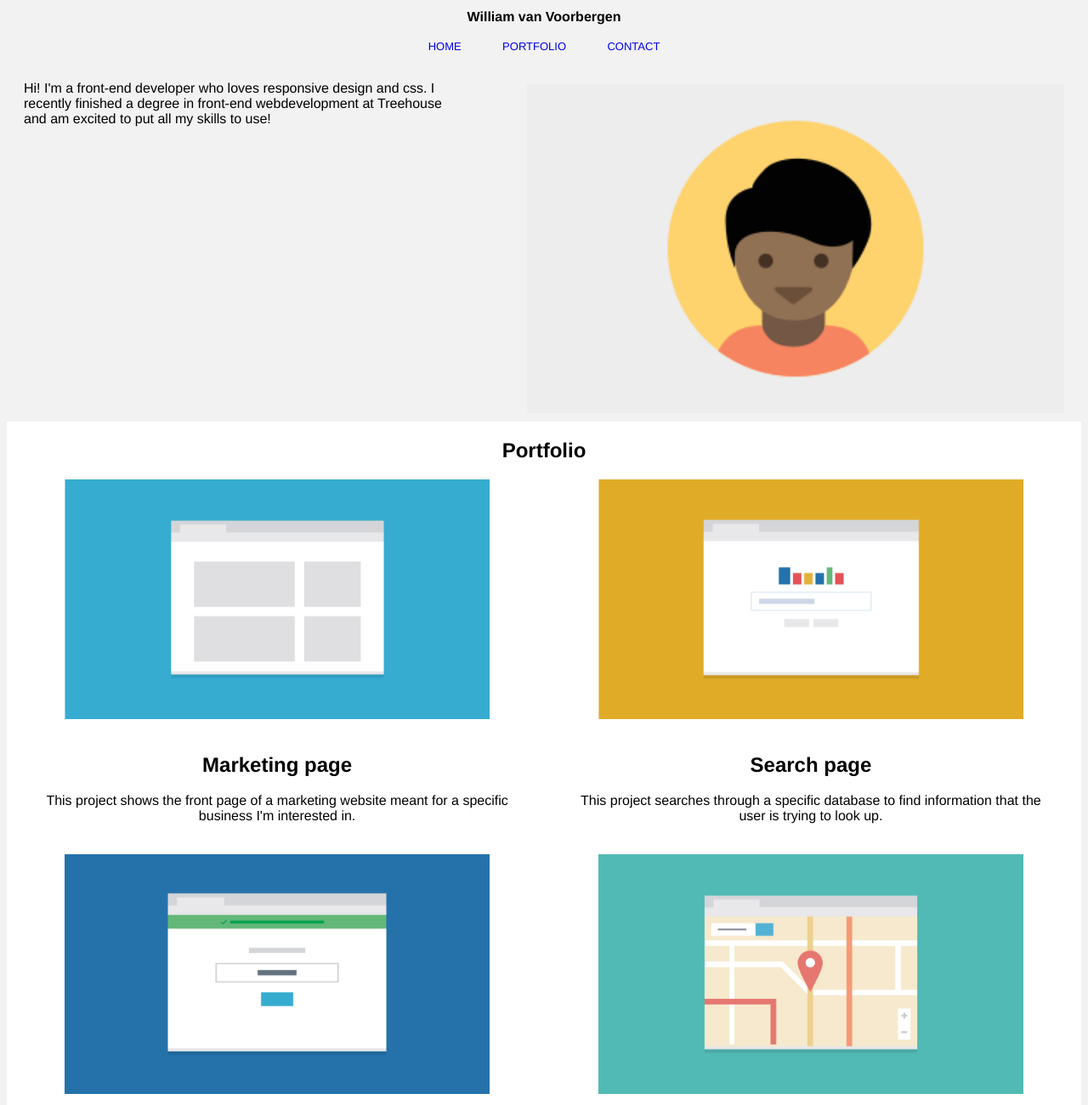
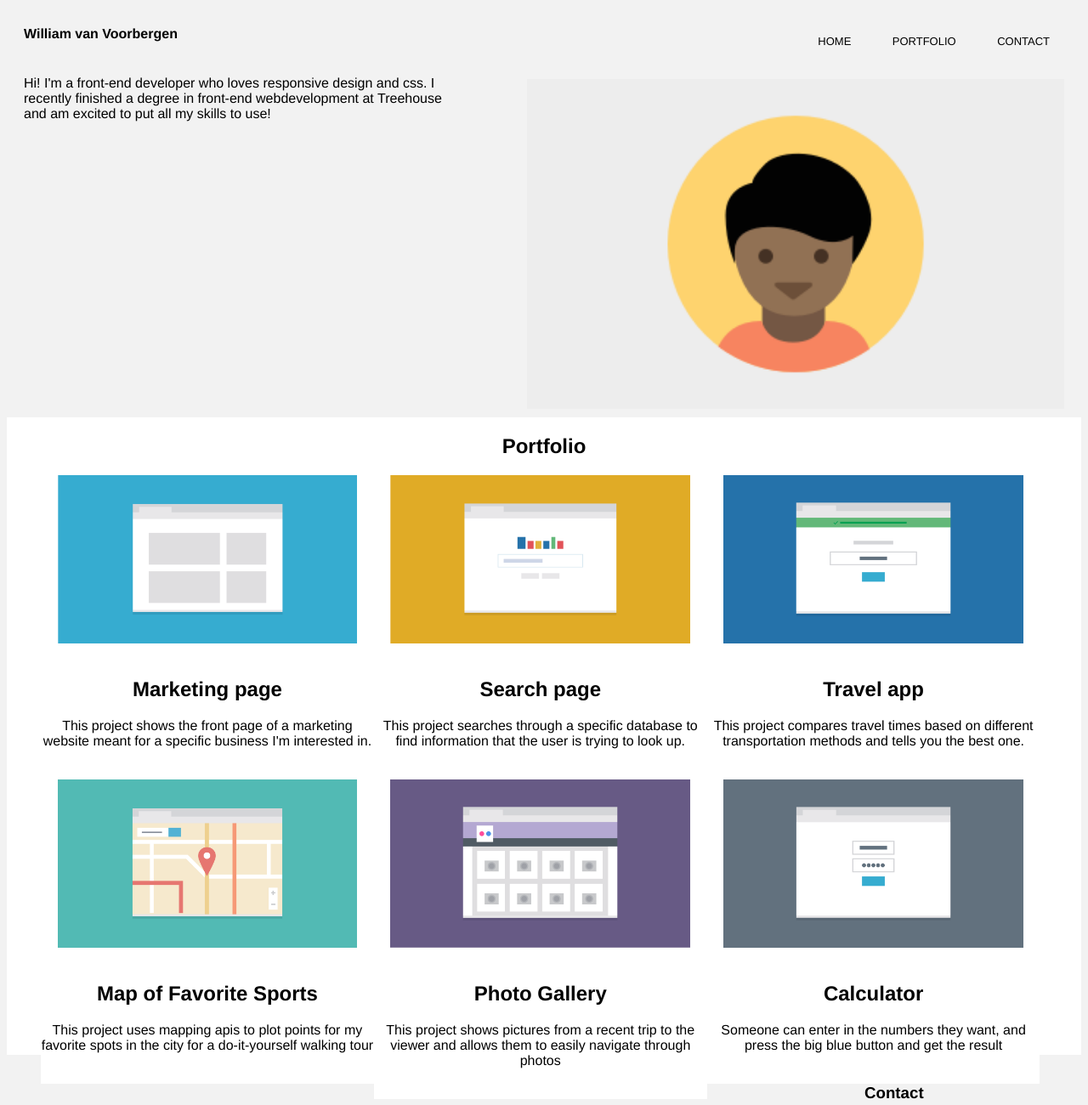
Before and after one commit to wvv1989/responsive, a plain HTML site: page index.html in a window 1280 px wide. Shown: the top 1300 px of the page at 85% size. Drawn offline with Linux system fonts and the light colour scheme.

Commit message:
Add desktop size website

```diff
--- a/index.html
+++ b/index.html
@@ -2,7 +2,7 @@
 <html>
 <head>
 <meta charset="UTF-8">
-<title>Naamloos document</title>
+<title>William van Voorbergen</title>
 <link rel="stylesheet" href="styles.css">
 <meta name=viewport content="width=device-width, initial-scale=1">
 </head>
@@ -22,44 +22,45 @@
 
 </div>
 <div class="wrapper-two">
-
-<h2 id="portfolio">Portfolio</h2>
-
+<div class="wrapper-one-1024">
+<h2>Portfolio</h2>
     <div class="img-one">
-        <img src="Images/portfolio-1.png" alt="portfolio" class="img">
+        <img src="Images/portfolio-1.png" alt="marketing" class="img">
         <h2>Marketing page</h2>
         <p>This project shows the front page of a marketing website meant for a specific business I'm interested in.</p>
     </div>
 
     <div class="img-two">
-        <img src="Images/portfolio-2.png" alt="marketing" class="img">
+        <img src="Images/portfolio-2.png" alt="search" class="img">
         <h2>Search page</h2>
         <p>This project searches through a specific database to find information that the user is trying to look up.</p>
     </div>
 
-    <div class="img-one">
-        <img src="Images/portfolio-3.png" alt="search" class="img">
+    <div class="img-three">
+        <img src="Images/portfolio-3.png" alt="travel app" class="img">
         <h2>Travel app</h2>
         <p>This project compares travel times based on different transportation methods and tells you the best one.</p>
     </div>
-
-    <div class="img-two">
-        <img src="Images/portfolio-6.png" alt="travel" class="img">
+</div>
+<div class="wrapper-two-1024">
+    <div class="img-four">
+        <img src="Images/portfolio-6.png" alt="sports" class="img">
         <h2>Map of Favorite Sports</h2>
         <p>This project uses mapping apis to plot points for my favorite spots in the city for a do-it-yourself walking tour</p>
 	</div>
 
-    <div class="img-one">
-        <img src="Images/portfolio-5.png" alt="sports" class="img">
+    <div class="img-five">
+        <img src="Images/portfolio-5.png" alt="photo gallery" class="img">
         <h2>Photo Gallery</h2>
         <p>This project shows pictures from a recent trip to the viewer and allows them to easily navigate through photos</p>
 	</div>
 
-    <div class="img-two">
-        <img src="Images/portfolio-4.png" alt="photos" class="img">
+    <div class="img-six">
+        <img src="Images/portfolio-4.png" alt="calculator" class="img">
         <h2>Calculator</h2>
         <p>Someone can enter in the numbers they want, and press the big blue button and get the result</p>
     </div>
+</div>
 </div>
 
 <div class="wrapper-three">
--- a/styles.css
+++ b/styles.css
@@ -7,6 +7,7 @@ body {
 
 a:link {
 	text-decoration: none;
+	color: black;
 }
 
 a:visited {
@@ -145,14 +146,18 @@ ul.navigation {
 		height: 1125px;
 	}
 
-	.img-one {
+	.img-one,
+	.img-three,
+	.img-five {
 		width: 44%;
 		float: left;
 		margin-left: 40px;
 		background-color: white;
 	}
 
-	.img-two {
+	.img-two,
+	.img-four,
+	.img-six {
 		width: 44%;
 		float: right;
 		margin-right: 40px;
@@ -188,3 +193,58 @@ ul.navigation {
 	}
 
 }
+
+@media screen and (min-width: 1024px) {
+	h1 {
+		text-align: left;
+		padding: 20px 20px;
+	}
+
+	ul.navigation {
+		font-family: Gotham, "Helvetica Neue", Helvetica, Arial, sans-serif;
+		list-style: none;
+		text-align: right;
+		margin-top: -40px;
+	}
+
+	.wrapper-two {
+		background: white;
+		height: 750px;
+	}
+
+	.img-one,
+	.img-two,
+	.img-three,
+	.img-four,
+	.img-five,
+	.img-six {
+		width: 31%;
+		float: left;
+	}
+
+	.img-four {
+		margin-left: 40px;
+	}
+
+	.img-two,
+	.img-four,
+	.img-six {
+		margin-right: 0px;
+	}
+
+	.img-three,
+	.img-five,
+	.img-six {
+		margin-left: 0px;
+	}
+
+
+
+
+
+
+
+
+
+
+}
```
